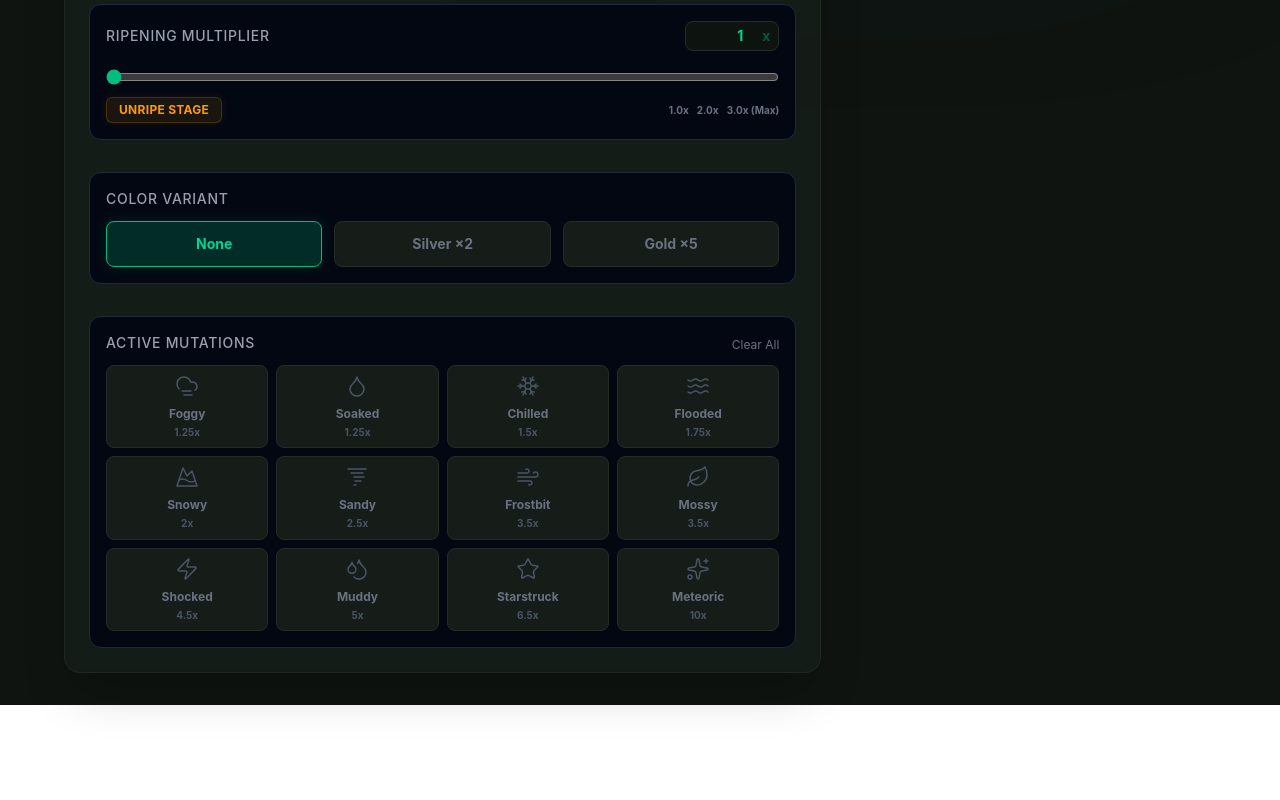
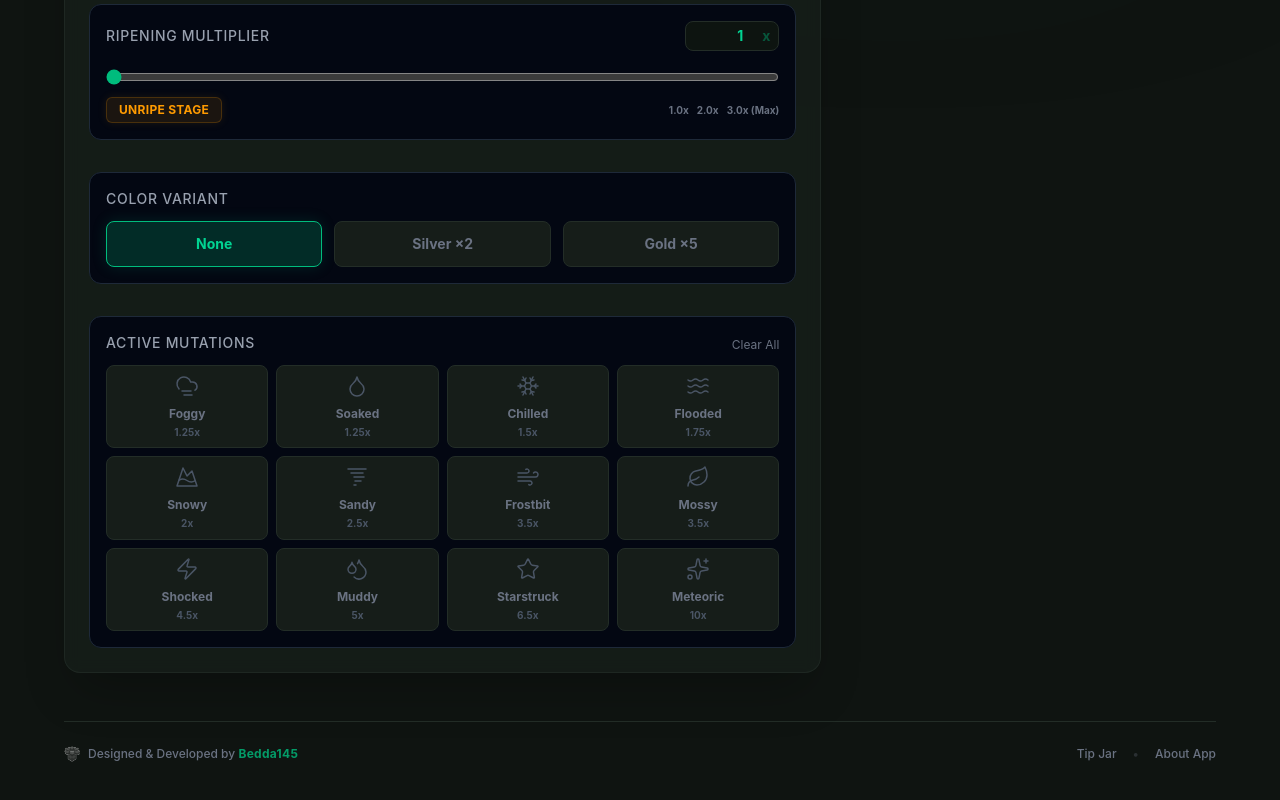
Before and after one commit to Bedda145/garden-horizons-calc, a React (Vite) app: page / in a window 1280 px wide. Shown: the part 910-1710 px from the top of the page. Before the commit the page ends 1615 px from the top, so only its background shows below. Built offline with nearby package versions, Linux system fonts and the light colour scheme; grey boxes are pictures that could not be loaded.

Commit message:
feat: add developer footer

```diff
--- a/src/App.tsx
+++ b/src/App.tsx
@@ -587,6 +587,38 @@ function App() {
           </div> {/* <-- This closes the new Right Column wrapper */}
 
         </main>
+
+        {/* Minimalist Developer Footer */}
+        <footer className="mt-12 mb-8 pt-6 border-t border-[#232d27] flex flex-col sm:flex-row justify-between items-center gap-4 text-xs font-medium text-gray-500">
+          <div className="flex items-center gap-2">
+            <img src="/sunpetal.png" alt="Icon" className="w-4 h-4 opacity-50 grayscale" />
+            <span>
+              Designed & Developed by <span className="text-emerald-500/80 font-bold tracking-wide">Bedda145</span>
+            </span>
+          </div>
+
+          <div className="flex gap-4">
+            <a
+              href="https://ko-fi.com/bedda145"
+              target="_blank"
+              rel="noopener noreferrer"
+              className="hover:text-emerald-400 transition-colors"
+            >
+              Tip Jar
+            </a>
+            <span className="opacity-30">•</span>
+            <a
+              href="#"
+              onClick={(e) => {
+                e.preventDefault();
+                alert("Garden Horizons Pro v1.0\n\nA precision math engine and data visualization tool built for min-maxing crop yields.");
+              }}
+              className="hover:text-emerald-400 transition-colors"
+            >
+              About App
+            </a>
+          </div>
+        </footer>
       </div>
     </div>
   );
```
